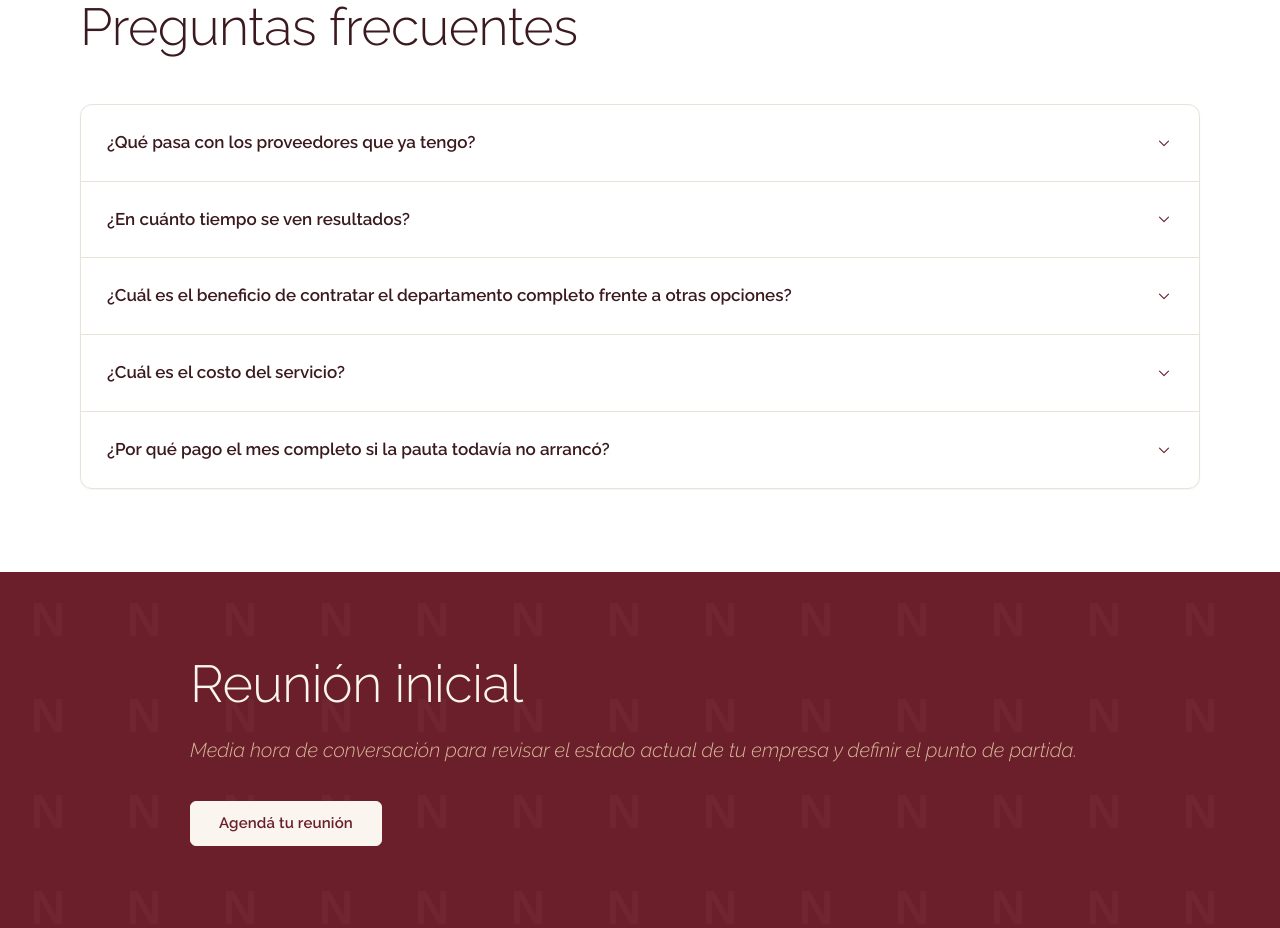
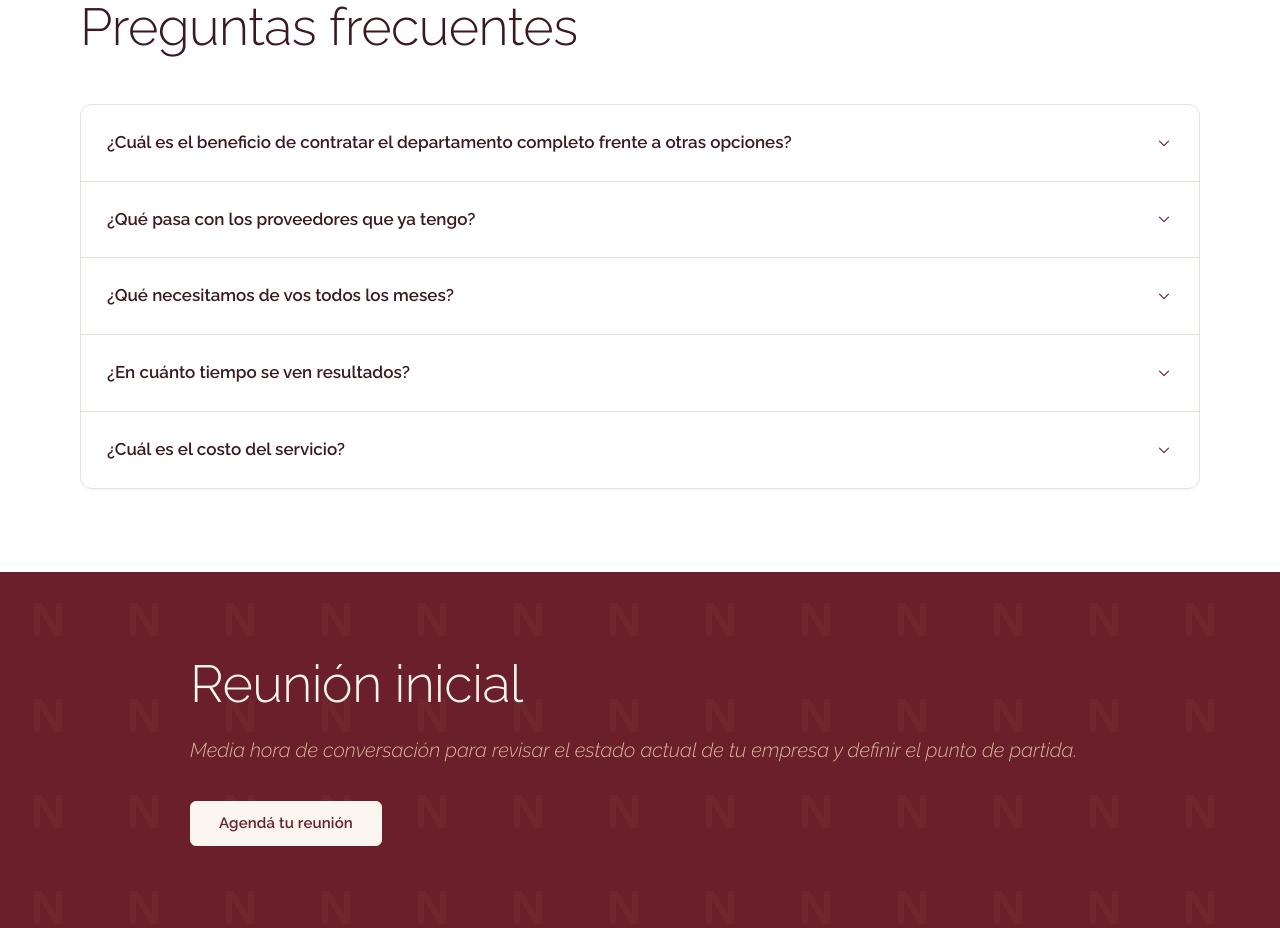
Before and after one commit to nerini-mkt/nerini-web, a React (Vite) app: page / in a window 1280 px wide. Shown: the part 5420-6348 px from the top of the page. Built offline with nearby package versions, Linux system fonts and the light colour scheme.

Commit message:
Add files via upload

```diff
--- a/App.jsx
+++ b/App.jsx
@@ -483,24 +483,24 @@
 
 const PREGUNTAS = [
   {
+    q: "¿Cuál es el beneficio de contratar el departamento completo frente a otras opciones?",
+    a: "Las alternativas habituales son tres: un perfil interno, un proveedor por área o una consultora. Un perfil interno cubre una parte del área y necesita proveedores adicionales para sostener el resto. Los proveedores por área ejecutan cada uno con su criterio, con un reporte distinto por cada uno y el seguimiento a cargo del dueño. Una consultora define el plan y no lo ejecuta. Nuestro servicio incluye la dirección, la ejecución de las cuatro áreas y el sistema que las conecta, con un solo interlocutor responsable por el resultado y todos los canales medidos en un único tablero.",
+  },
+  {
     q: "¿Qué pasa con los proveedores que ya tengo?",
     a: "Redes, pauta y email marketing los ejecuta nuestro equipo, así que esas áreas dejan de estar en manos de tus proveedores actuales. Si hay un compromiso vigente, coordinamos una reunión de traspaso para tomar lo que ya funciona: audiencias, campañas y calendario. El sitio es la excepción: si ya tiene un proveedor a cargo, los cambios se coordinan con él.",
+  },
+  {
+    q: "¿Qué necesitamos de vos todos los meses?",
+    a: "Dos aprobaciones de contenido y una reunión. La reunión mensual es de resultados, y entre reunión y reunión el contacto es directo por WhatsApp. Una sola cosa queda de tu lado: la conversación de venta con cada contacto, que podés identificar con su origen, su historial y su próximo paso.",
   },
   {
     q: "¿En cuánto tiempo se ven resultados?",
     a: "No trabajamos con promesas de resultado en un plazo. Cada área se pone en marcha según el estado en el que está hoy tu marketing, y la pauta se activa cuando el sitio y las redes ya están funcionando. Lo que sí está desde el primer mes es la medición: vas a ver qué entra, por qué canal y a qué costo.",
   },
   {
-    q: "¿Cuál es el beneficio de contratar el departamento completo frente a otras opciones?",
-    a: "Las alternativas habituales son tres: un perfil interno, un proveedor por área o una consultora. Un perfil interno cubre una parte del área y necesita proveedores adicionales para sostener el resto. Los proveedores por área ejecutan cada uno con su criterio, con un reporte distinto por cada uno y el seguimiento a cargo del dueño. Una consultora define el plan y no lo ejecuta. El departamento incluye la dirección, la ejecución de las cuatro áreas y el sistema que las conecta, con un solo interlocutor responsable por el resultado y todos los canales medidos en un único tablero.",
-  },
-  {
     q: "¿Cuál es el costo del servicio?",
-    a: "Un fee mensual único, con todo el alcance incluido desde el primer mes. No hay planes ni módulos que se sumen y no hay costo de arranque aparte. La inversión publicitaria va aparte del fee: la define y la paga tu empresa. El monto está en la propuesta, que se envía después de la reunión inicial.",
-  },
-  {
-    q: "¿Por qué pago el mes completo si la pauta todavía no arrancó?",
-    a: "Los dos primeros meses concentran el trabajo más pesado: diagnóstico, ajuste del sitio, configuración del sistema y armado de los flujos de seguimiento. Ese trabajo no se factura aparte, va absorbido en el fee. La pauta se activa cuando el sitio y las redes están funcionando, porque amplifica lo que ya existe.",
+    a: "Un fee mensual único, sin planes ni módulos que se sumen y sin costo de set up. Cubre los perfiles que hacen falta para sostener el área: dirección de marketing, contenido, diseño, pauta digital y desarrollo del sitio. El monto está en la propuesta, que enviamos después de la reunión inicial.",
   },
 ];
 
```
